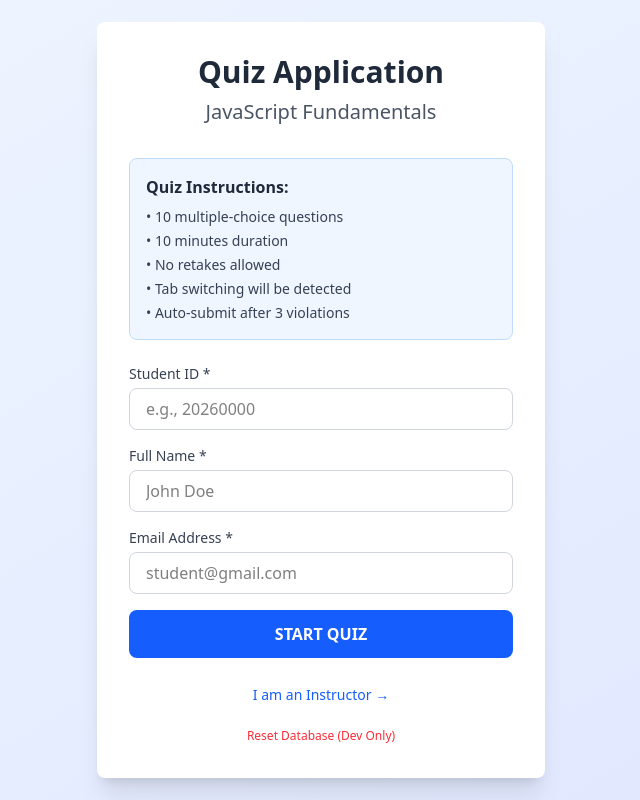
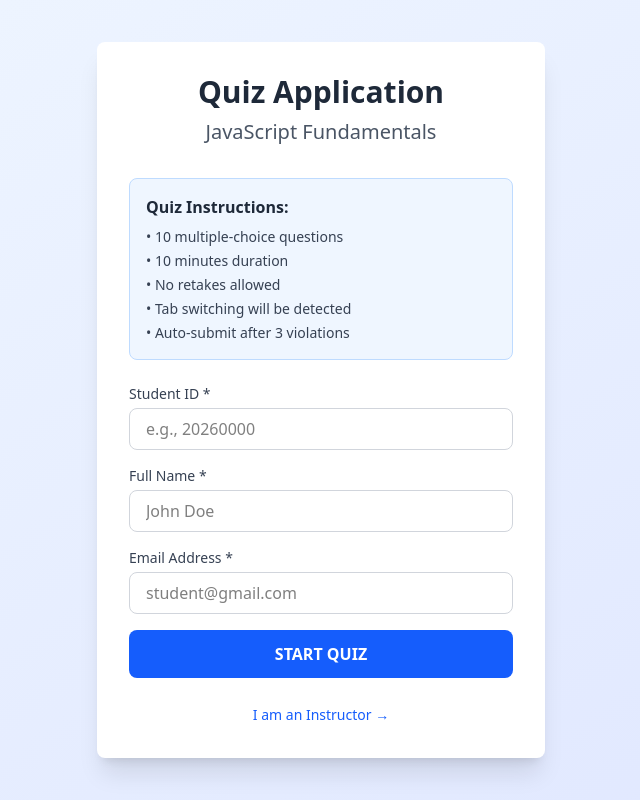
Before and after one commit to EdCalzar/quiz-application, a React (Vite) app: page / in a window 1280 px wide. Shown: the whole page, without its empty margins (319-959 px from the left). Built offline with nearby package versions, Linux system fonts and the light colour scheme.

Commit message:
removed clear data function for student data

```diff
--- a/src/components/LandingPage.jsx
+++ b/src/components/LandingPage.jsx
@@ -127,18 +127,18 @@ export default function LandingPage() {
   };
 
   // Reset or clear data button (only for development phase)
-  const handleResetDatabase = async () => {
-    if (window.confirm("Are you sure? This will delete ALL data!")) {
-      // Clear tables BEFORE closing the connection
-      await db.students.clear();
-      await db.submissions.clear();
-      await db.quizStatus.clear();
-      await db.quizProgress.clear();
+  // const handleResetDatabase = async () => {
+  //   if (window.confirm("Are you sure? This will delete ALL data!")) {
+  //     // Clear tables BEFORE closing the connection
+  //     await db.students.clear();
+  //     await db.submissions.clear();
+  //     await db.quizStatus.clear();
+  //     await db.quizProgress.clear();
 
-      console.log("Database cleared successfully");
-      alert("Database cleared successfully!");
-    }
-  };
+  //     console.log("Database cleared successfully");
+  //     alert("Database cleared successfully!");
+  //   }
+  // };
 
   return (
     <div className="min-h-screen bg-linear-to-br from-blue-50 to-indigo-100 flex items-center justify-center p-4">
@@ -255,14 +255,14 @@ export default function LandingPage() {
         </div>
 
         {/* Reset button (only for development phase) */}
-        <div className="mt-4 text-center">
+        {/* <div className="mt-4 text-center">
           <button
             onClick={handleResetDatabase}
             className="text-red-500 hover:text-red-700 text-xs font-medium"
           >
             Reset Database (Dev Only)
           </button>
-        </div>
+        </div> */}
       </div>
     </div>
   );
```
